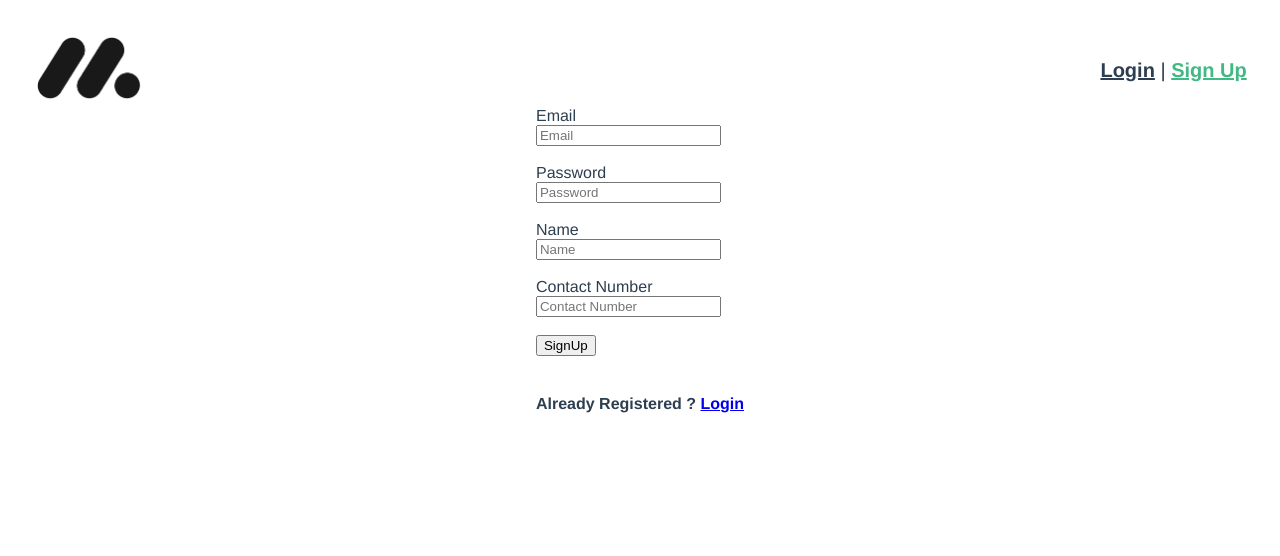
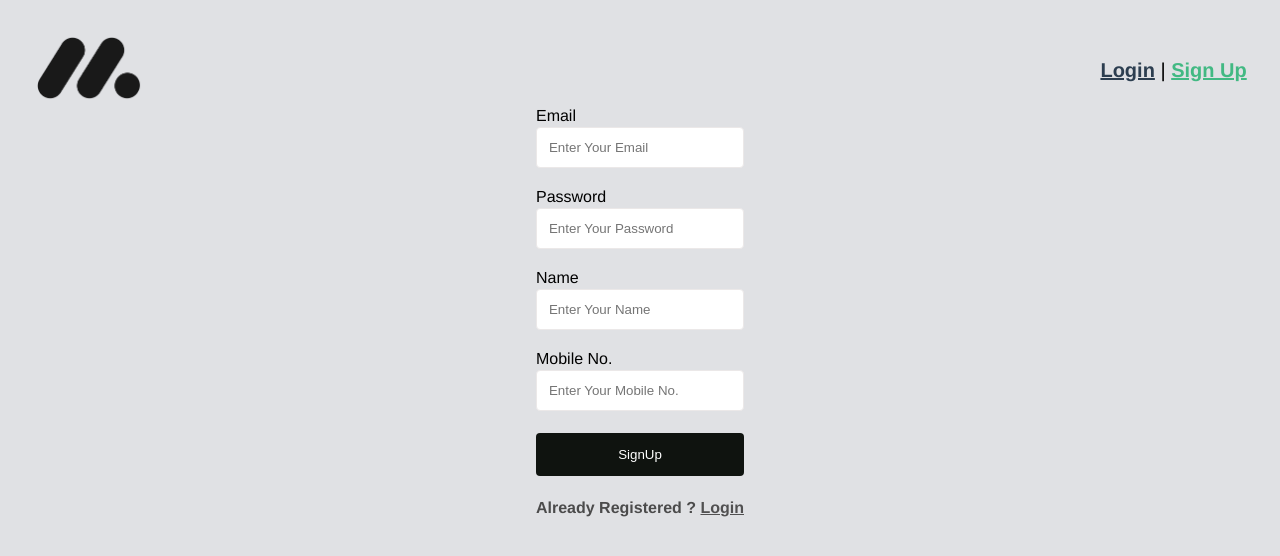
Before and after one commit to dakash98/Employee-Veritas, a Vue app: page /sign-up in a window 1280 px wide. Shown: the top 556 px of the page. Built offline with nearby package versions, Linux system fonts and the light colour scheme.

Commit message:
add css & reset page

```diff
--- a/public/index.html
+++ b/public/index.html
@@ -1,17 +1,23 @@
 <!DOCTYPE html>
 <html lang="">
+
 <head>
   <meta charset="utf-8">
   <meta http-equiv="X-UA-Compatible" content="IE=edge">
   <meta name="viewport" content="width=device-width,initial-scale=1.0">
   <link rel="icon" href="<%= BASE_URL %>favicon.ico">
-    <title><%= htmlWebpackPlugin.options.title %></title>
+  <title>
+    <%= htmlWebpackPlugin.options.title %>
+  </title>
 </head>
-  <body>
+
+<body style="background-color: #e0e1e4;">
   <noscript>
-      <strong>We're sorry but <%= htmlWebpackPlugin.options.title %> doesn't work properly without JavaScript enabled. Please enable it to continue.</strong>
+    <strong>We're sorry but <%= htmlWebpackPlugin.options.title %> doesn't work properly without JavaScript enabled.
+        Please enable it to continue.</strong>
   </noscript>
   <div id="app"></div>
   <!-- built files will be auto injected -->
 </body>
+
 </html>
--- a/src/App.vue
+++ b/src/App.vue
@@ -36,7 +36,7 @@ export default {
   -webkit-font-smoothing: antialiased;
   -moz-osx-font-smoothing: grayscale;
   /* text-align: center; */
-  color: #2c3e50;
+  /* background-color: #e0e1e4; */
 }
 
 #nav {
--- a/src/components/BaseInput.vue
+++ b/src/components/BaseInput.vue
@@ -3,7 +3,7 @@
   ><br />
   <input
     v-bind="$attrs"
-    :placeholder="label"
+    :placeholder="'Enter Your ' + label"
     class="field"
     :value="modelValue"
     @input="$emit('update:modelValue', $event.target.value)"
@@ -24,3 +24,16 @@ export default {
   },
 };
 </script>
+<style scoped>
+input[type="text"],
+input[type="password"],
+select {
+  width: 100%;
+  padding: 12px 12px;
+  margin: 2px 0;
+  display: inline-block;
+  border: 1px solid rgb(235, 232, 232);
+  border-radius: 4px;
+  box-sizing: border-box;
+}
+</style>
--- a/src/router/index.js
+++ b/src/router/index.js
@@ -2,6 +2,7 @@ import { createRouter, createWebHistory } from "vue-router";
 import Home from "../views/Home.vue";
 import Login from "../views/Login.vue";
 import SignUp from "../views/SignUp.vue";
+import Reset from "../views/ResetPassword.vue";
 
 const routes = [
   {
@@ -28,6 +29,11 @@ const routes = [
     name: "SignUp",
     component: SignUp,
   },
+  {
+    path: "/reset",
+    name: "Reset",
+    component: Reset,
+  },
 ];
 
 const router = createRouter({
--- a/src/views/Login.vue
+++ b/src/views/Login.vue
@@ -5,10 +5,12 @@
       <br /><br />
 
       <BaseInput v-model="user.password" label="Password" type="password" />
+      <p id="recover-password">
+        <router-link to="/reset">recover password?</router-link>
+      </p>
       <br /><br />
 
-      <button data-testid="submit" @click="onSubmit">Submit</button>
-      <br /><br />
+      <button data-testid="submit" id="submit" @click="onSubmit">Login</button>
       <h4>
         Not Registered Yet ? <router-link to="/sign-up">Sign Up</router-link>
       </h4>
@@ -54,7 +56,7 @@ export default {
 };
 </script>
 
-<style>
+<style scoped>
 .outer {
   width: 100%;
 }
@@ -65,4 +67,30 @@ export default {
 .set-color {
   color: white;
 }
+#submit {
+  width: 100%;
+  background-color: #0f130f;
+  color: white;
+  padding: 14px 20px;
+  margin: -9px 0;
+  border: none;
+  border-radius: 4px;
+  cursor: pointer;
+}
+#submit:hover {
+  background-color: #363836;
+}
+#recover-password {
+  text-align: right;
+  font-size: 0.9rem;
+  opacity: 0.6;
+  margin: 0 !important;
+}
+a {
+  color: rgb(46, 45, 45) !important;
+}
+h4 {
+  color: rgb(39, 38, 38) !important;
+  opacity: 0.8;
+}
 </style>
--- /dev/null
+++ b/src/views/ResetPassword.vue
@@ -0,0 +1,57 @@
+<template>
+  <div class="outer">
+    <div class="inner">
+      <BaseInput v-model="user.email" label="Email" type="text" />
+      <br /><br />
+
+      <button data-testid="submit" id="submit" @click="onSubmit">
+        Reset Password
+      </button>
+    </div>
+  </div>
+</template>
+
+<script>
+// import server from "@/services/jsonServer.js";
+// import global from "@/services/global.js";
+export default {
+  data() {
+    return {
+      user: {
+        email: "",
+      },
+    };
+  },
+  methods: {
+    onSubmit() {
+      console.log("reset password");
+    },
+  },
+};
+</script>
+
+<style scoped>
+.outer {
+  width: 100%;
+}
+.inner {
+  display: table;
+  margin: 0 auto;
+}
+#submit {
+  width: 100%;
+  background-color: #0f130f;
+  color: white;
+  padding: 14px 20px;
+  margin: -9px 0;
+  border: none;
+  border-radius: 4px;
+  cursor: pointer;
+}
+#submit:hover {
+  background-color: #363836;
+}
+a {
+  color: rgb(46, 45, 45) !important;
+}
+</style>
--- a/src/views/SignUp.vue
+++ b/src/views/SignUp.vue
@@ -10,16 +10,13 @@
       <BaseInput v-model="user.name" label="Name" type="text" />
       <br /><br />
 
-      <BaseInput
-        v-model="user.contact_number"
-        label="Contact Number"
-        type="text"
-      />
+      <BaseInput v-model="user.contact_number" label="Mobile No." type="text" />
       <br /><br />
 
-      <button data-testid="submit" @click="registerUser">SignUp</button>
-      <br /><br />
-      <h4>Already Registered ? <router-link to="/">Login</router-link></h4>
+      <button data-testid="submit" id="submit" @click="registerUser">
+        SignUp
+      </button>
+      <h4>Already Registered ? <router-link to="/login">Login</router-link></h4>
     </div>
   </div>
 </template>
@@ -57,7 +54,7 @@ export default {
 };
 </script>
 
-<style>
+<style scoped>
 .outer {
   width: 100%;
 }
@@ -68,4 +65,24 @@ export default {
 .set-color {
   color: white;
 }
+#submit {
+  width: 100%;
+  background-color: #0f130f;
+  color: white;
+  padding: 14px 20px;
+  margin: 2px 0;
+  border: none;
+  border-radius: 4px;
+  cursor: pointer;
+}
+#submit:hover {
+  background-color: #363836;
+}
+a {
+  color: rgb(46, 45, 45) !important;
+}
+h4 {
+  color: rgb(39, 38, 38) !important;
+  opacity: 0.8;
+}
 </style>
```
Lines whose indentation alone changed are shown as unchanged.
